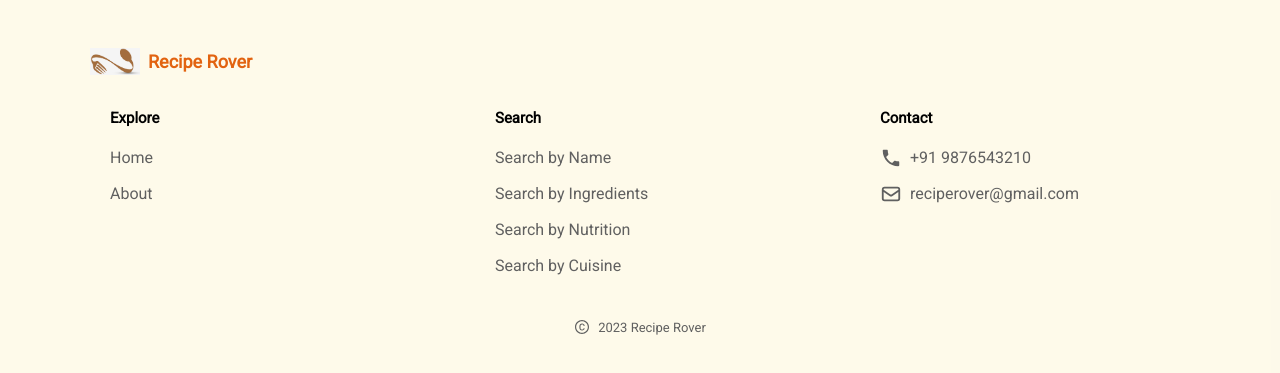
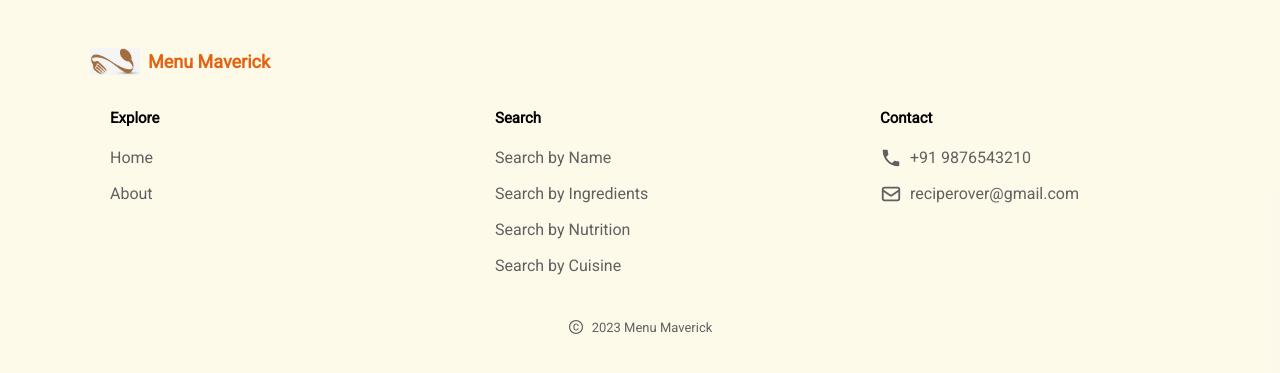
Before and after one commit to axxxay/Recipe-Rover, a React (Create React App) app in the folder client/: page / in a window 1280 px wide. Shown: the part 2097-2470 px from the top of the page. Built offline with nearby package versions, Linux system fonts and the light colour scheme; no server answers; a web font is replaced by a local one.

Commit message:
Update Footer.jsx

```diff
--- a/client/src/components/HomePage/Footer.jsx
+++ b/client/src/components/HomePage/Footer.jsx
@@ -9,7 +9,7 @@ const Footer = () => {
         <footer className="bg-[#f9e9ad40] w-[100%] px-[25px] md:px-[90px] py-[25px] md:py-[50px] xl:px-[180px]">
             <div className="flex items-center">
                 <img src="/reciperover-logo.png" className="w-[50px]" alt="footer-logo" />
-                <h1 className={`text-[#e26310] font-[800] md:text-[18px] text-[14px] ml-2`}>Recipe Rover</h1>
+                <h1 className={`text-[#e26310] font-[800] md:text-[18px] text-[14px] ml-2`}>Menu Maverick</h1>
             </div>
 
             <div className="flex pt-8 md:justify-between md:flex-row flex-col ">
@@ -59,7 +59,7 @@ const Footer = () => {
             </div>
             <div className="flex items-center justify-center mt-4 md:mt-7">
                 <AiOutlineCopyright className="text-[#606060] text-[16px] mr-2" />
-                <p className="text-[#606060] text-[13px] font-['Roboto'] ">2023 Recipe Rover</p>
+                <p className="text-[#606060] text-[13px] font-['Roboto'] ">2023 Menu Maverick</p>
             </div>
         </footer>
     )
```
